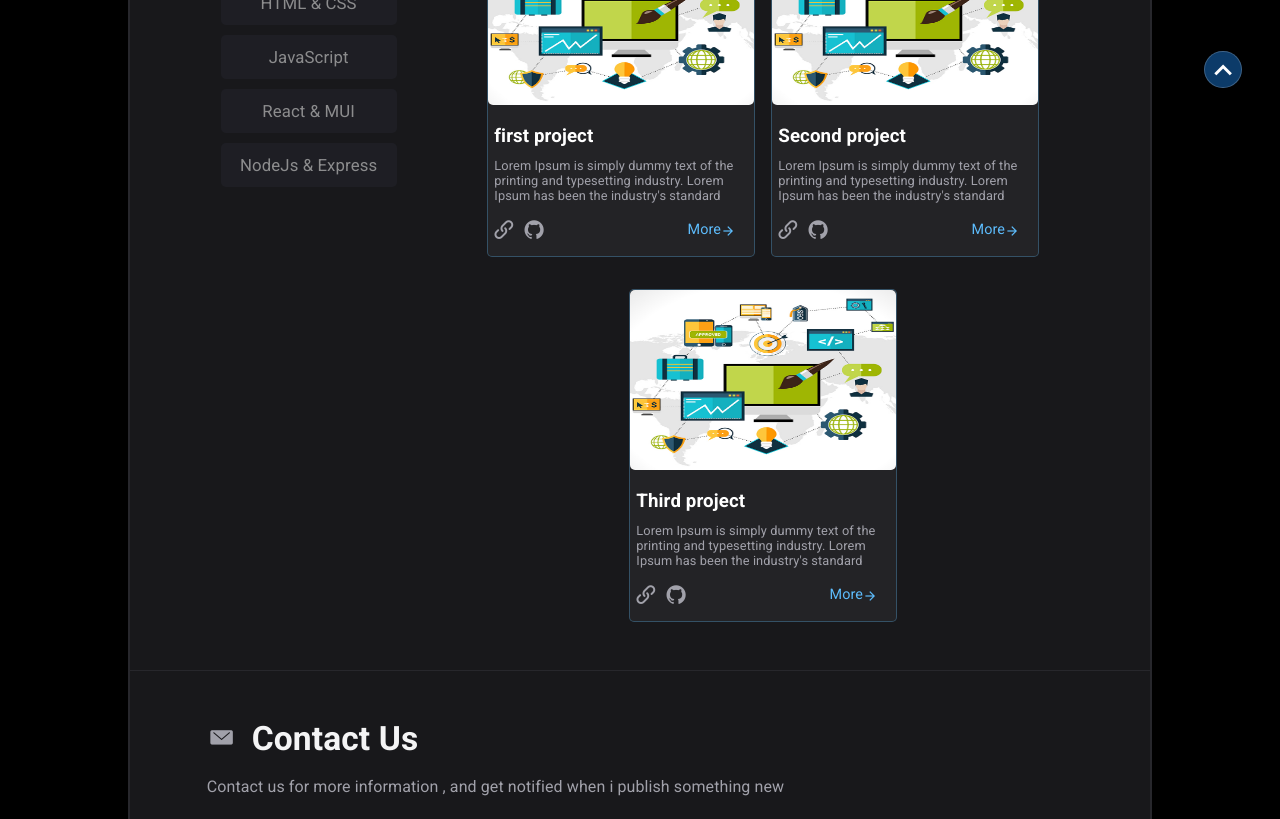
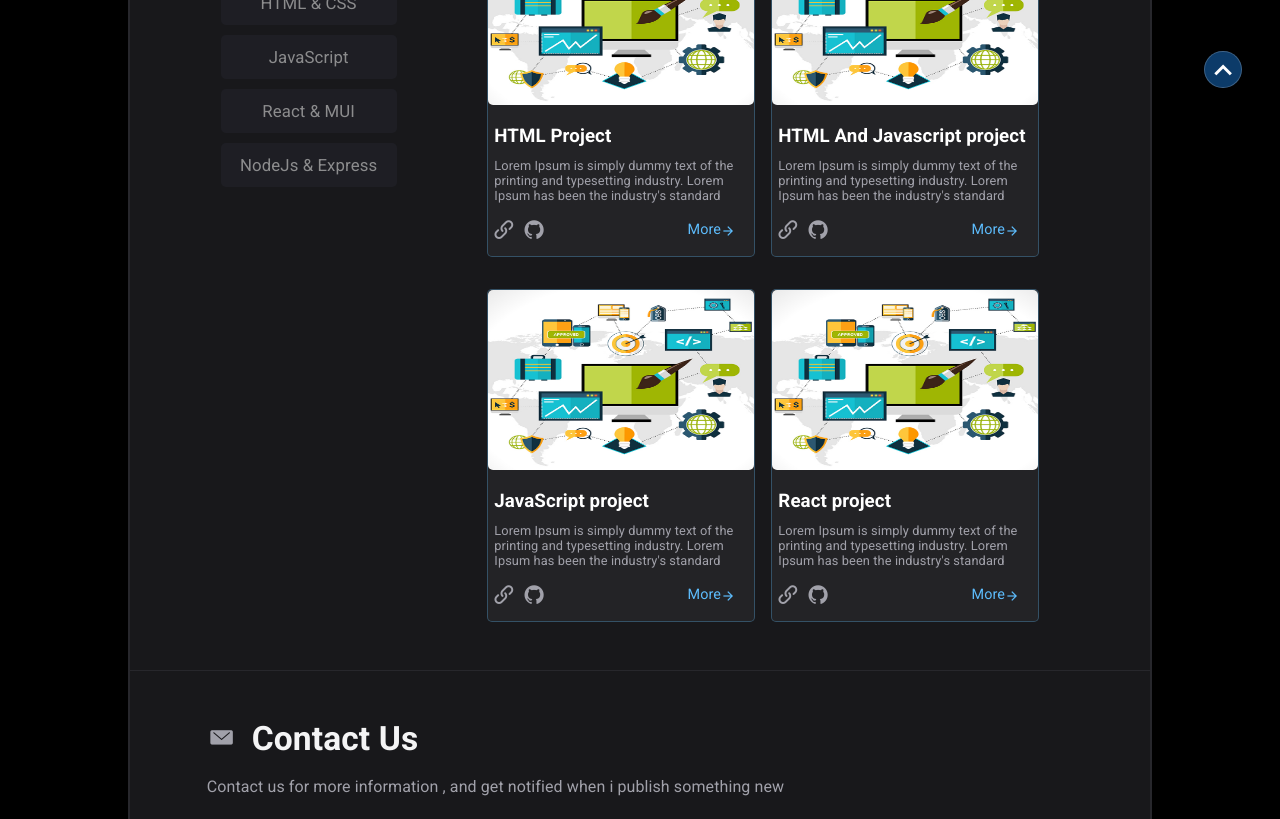
Before and after one commit to islam-solaiman/Portfolio-Website, a React (Create React App) app: page / in a window 1280 px wide. Shown: the part 680-1499 px from the top of the page. Built offline with nearby package versions, Linux system fonts and the light colour scheme.

Commit message:
Main Section Logic Update

```diff
--- a/src/componnets/3-main/Main.js
+++ b/src/componnets/3-main/Main.js
@@ -3,22 +3,28 @@ import  './main.css'
 
 
 const myProjects = [{
-  title: "first project",
+  title: "HTML Project",
   category: ["HTML & CSS"],
   imgPath: "./1.jpg",
   summery: "Lorem Ipsum is simply dummy text of the printing and typesetting industry. Lorem Ipsum has been the industry's standard ",
   },
   {
-    title: "Second project",
+    title: "HTML And Javascript project",
     category: ["HTML & CSS", "javaScript"],
     imgPath: "./1.jpg",
     summery: "Lorem Ipsum is simply dummy text of the printing and typesetting industry. Lorem Ipsum has been the industry's standard ",
   },
   {
-    title: "Third project",
+    title: "JavaScript project",
     category: ["javaScript"],
     imgPath: "./1.jpg",
     summery: "Lorem Ipsum is simply dummy text of the printing and typesetting industry. Lorem Ipsum has been the industry's standard ",
+  },
+  {
+  title: "React project",
+  category: ["React & MUI"],
+  imgPath: "./1.jpg",
+  summery: "Lorem Ipsum is simply dummy text of the printing and typesetting industry. Lorem Ipsum has been the industry's standard ",
   },
 ];
 
@@ -47,7 +53,14 @@ export default function Main() {
             return categ_item[0] === "javaScript"
           })
           setArr(newArr)}} className={isActive === "option2" ? "active" : ""}>JavaScript</button>
-        <button onClick={()=>{setIsActive("option3"); setArr()}} className={isActive === "option3" ? "active" : ""}>React & MUI</button>
+        <button onClick={()=>{setIsActive("option3");const newArr = myProjects.filter((item) => {
+            const categ_item = item.category.filter((i) => {
+
+              return i === "React & MUI"}
+          )
+            return categ_item[0] === "React & MUI"
+          })
+          setArr(newArr)}} className={isActive === "option3" ? "active" : ""}>React & MUI</button>
         <button onClick={()=>{setIsActive("option4"); setArr()}} className={isActive === "option4" ? "active" : ""}>NodeJs & Express</button>
       </section>
 
```
